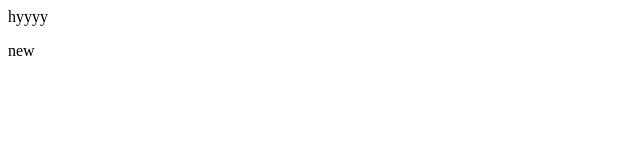
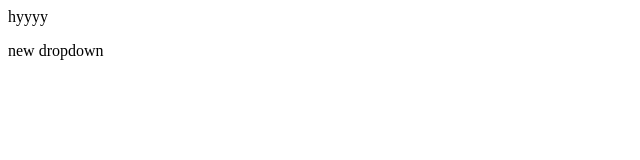
Before and after one commit to shirin626/localrepoo, a plain HTML site: page index.html in a window 1280 px wide. Shown: the full height of the page, 0-640 px from the left. Drawn offline with Linux system fonts and the light colour scheme.

Commit message:
add dropdown

```diff
--- a/index.html
+++ b/index.html
@@ -1,2 +1,2 @@
 <p>hyyyy</p>
-<p>new</p>
+<p>new dropdown</p>
```
